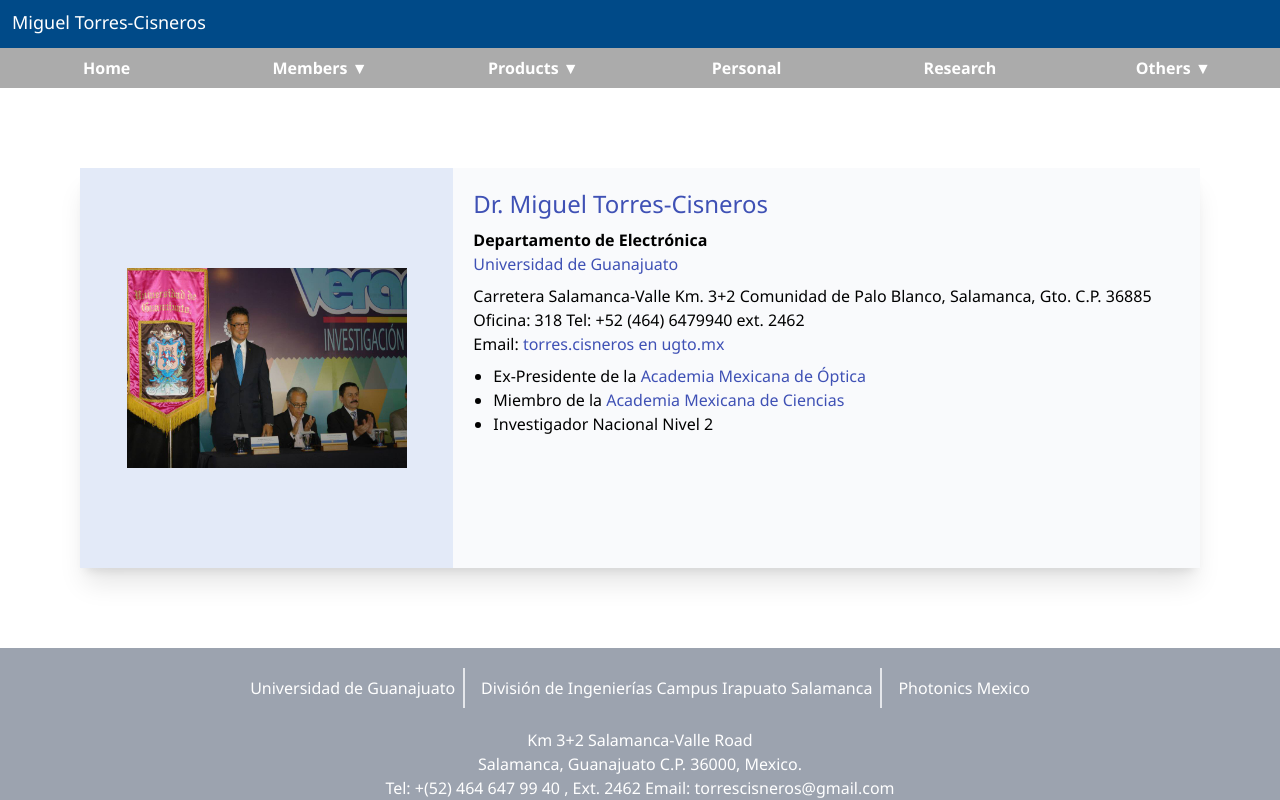
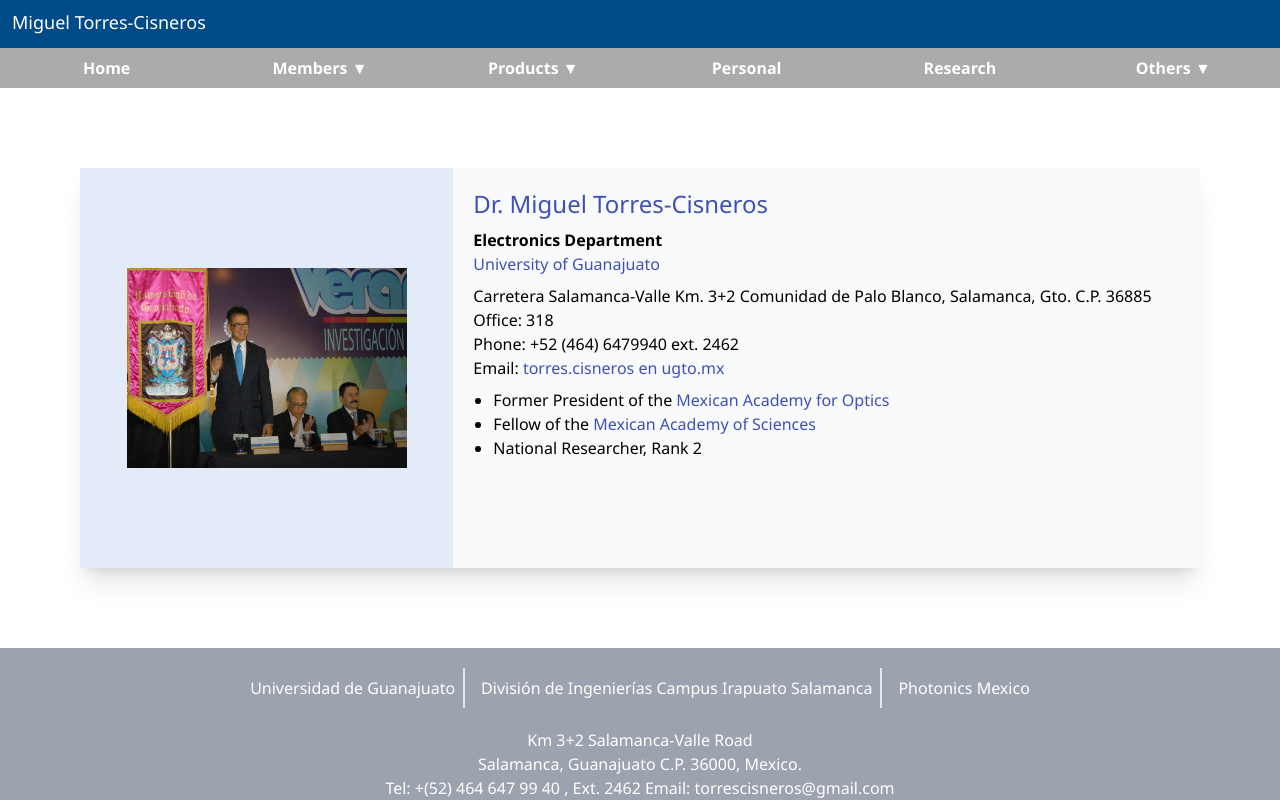
Before and after one commit to JoseAdrianRodriguezGonzalez/AppPhys, a plain HTML site: page Members/Miguel/Miguel.html in a window 1280 px wide. Shown: the part 144-944 px from the top of the page. Drawn offline with nearby package versions, Linux system fonts and the light colour scheme.

Commit message:
slight modds

```diff
--- a/Members/Miguel/Miguel.html
+++ b/Members/Miguel/Miguel.html
@@ -100,21 +100,21 @@
             <div class="md:col-span-2 text-black bg-[#f9fafc] p-5">
                 <h1 class="text-[#3f51b5] font-sans text-2xl  text-bold">Dr. Miguel Torres-Cisneros</h1>
                 <div class="flex flex-col my-2">
-                    <strong class="text-bold">Departamento de Electrónica</strong>
-                    <a class="text-[#3f51b5]" href="https://www.ugto.mx/directorio-universidad-guanajuato/campus-irapuato-salamanca/division-de-ingenierias">Universidad de Guanajuato</a>
+                    <strong class="text-bold">Electronics Department</strong>
+                    <a class="text-[#3f51b5]" href="https://www.ugto.mx/directorio-universidad-guanajuato/campus-irapuato-salamanca/division-de-ingenierias">University of Guanajuato</a>
                 </div>
                 <div class="flex flex-col my-2">
                     <a class="" href="https://www.google.com.mx/maps/dir/Valle+de+Santiago,+GTO/Salamanca,+GTO/Universidad+de+Guanajuato+Campus+Irapuato-Salamanca,+Comunidad+de+Palo+Blanco,+Salamanca,+Gto.,+Guanajuato/@20.4837865,-101.385277,11.63z/data=!4m20!4m19!1m5!1m1!1s0x842c8d0935957e15:0x3a870577baeca000!2m2!1d-101.1900528!2d20.392169!1m5!1m1!1s0x842c85091a5c9245:0xe706e4729b35eac!2m2!1d-101.1957172!2d20.5739314!1m5!1m1!1s0x842c8fbb11194463:0xec7f5676b9dd5a9b!2m2!1d-101.1935481!2d20.5070939!3e0">
                         <span>Carretera Salamanca-Valle Km. 3+2</span>
                         <span>Comunidad de Palo Blanco, Salamanca, Gto. C.P. 36885</span>
                     </a>
-                    <span>Oficina: 318  Tel: +52 (464) 6479940 ext. 2462</span>
+                    <span>Office: 318 <br>Phone: +52 (464) 6479940 ext. 2462</span>
                     <span >Email: <a href="mailto:torres.cisneros@ugto.mx" class="text-[#3f51b5]">torres.cisneros en ugto.mx</a></span>
                 </div>
                 <ol class="list-disc mx-5">
-                    <li>Ex-Presidente de la <a href="http://amo-ac.mx/sitio/" class="text-[#3f51b5]"> Academia Mexicana de Óptica</a></li>
-                    <li>Miembro de la <a class="text-[#3f51b5]" href="http://amc.edu.mx/amc/"> Academia Mexicana de Ciencias</a></li>
-                    <li>Investigador Nacional Nivel 2</li>
+                    <li>Former President of the <a href="http://amo-ac.mx/sitio/" class="text-[#3f51b5]"> Mexican Academy for Optics</a></li>
+                    <li>Fellow of the <a class="text-[#3f51b5]" href="http://amc.edu.mx/amc/"> Mexican Academy of Sciences</a></li>
+                    <li>National Researcher, Rank 2</li>
                 </ol>
             </div>
         </section>
```
